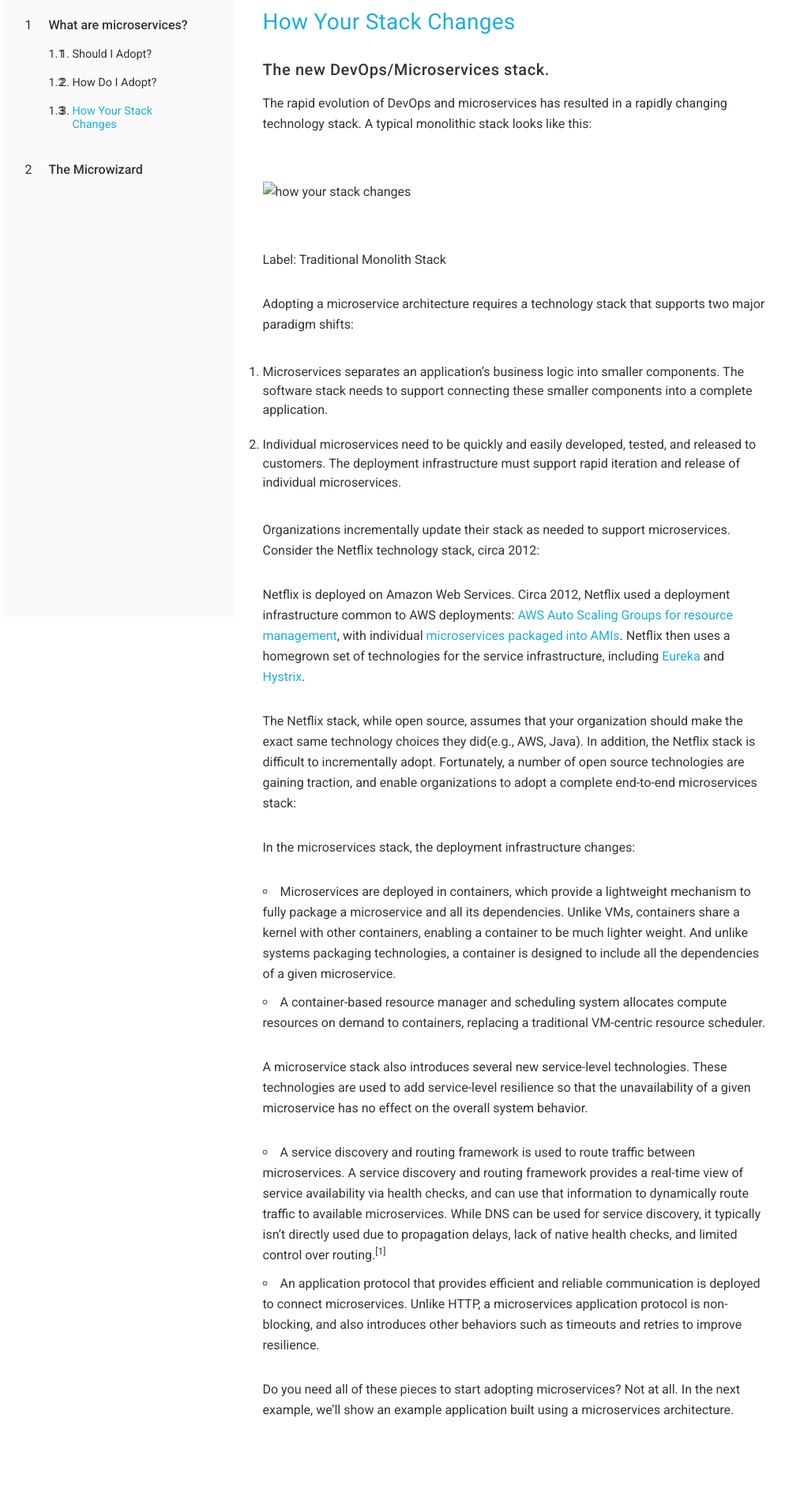
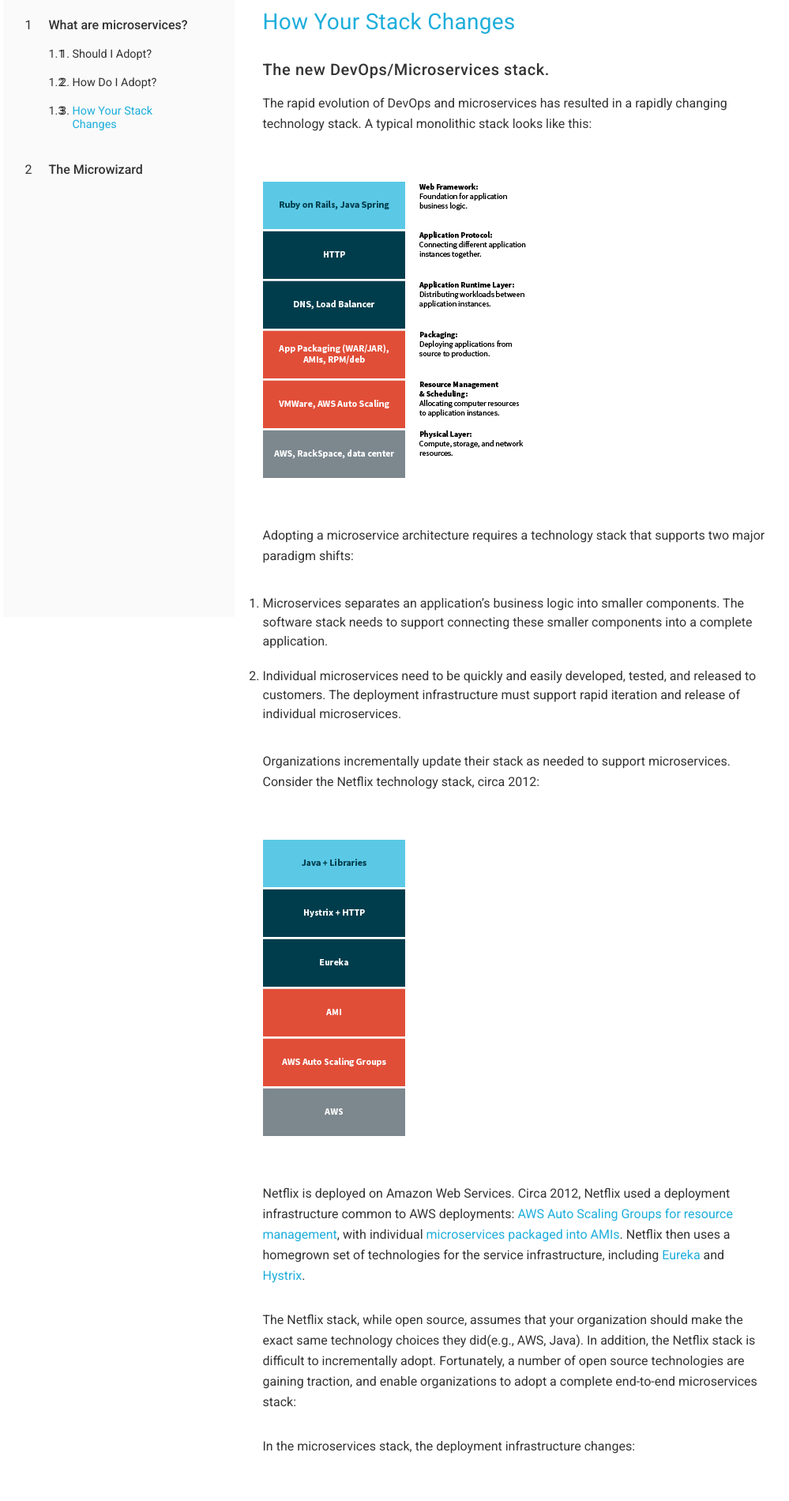
Before and after one commit to datawire/playbook, a Jekyll site: the page built from _playbook/how-your-stack-changes.md, in a window 1280 px wide. Shown: the part 245-2145 px from the top of the page at 79% size, without its empty margins (51-1050 px from the left). Built offline with Jekyll 4.4.1, drawn with Linux system fonts in a browser that asks for light colours; before the commit the page ends 2115 px from its top, so only the background shows below that.

Commit message:
Added images!

```diff
--- a/_playbook/how-your-stack-changes.md
+++ b/_playbook/how-your-stack-changes.md
@@ -9,9 +9,7 @@
 
 The rapid evolution of DevOps and microservices has resulted in a rapidly changing technology stack. A typical monolithic stack looks like this:
 
-![how your stack changes]()
-
-Label: Traditional Monolith Stack
+![Traditional Monolith Stack](/images/typical.png)
 
 Adopting a microservice architecture requires a technology stack that supports two major paradigm shifts:
 
@@ -20,11 +18,15 @@
 
 Organizations incrementally update their stack as needed to support microservices. Consider the Netflix technology stack, circa 2012:
 
+![Netflix Microservices Stack](/images/netflix.png)
+
 Netflix is deployed on Amazon Web Services. Circa 2012, Netflix used a deployment infrastructure common to AWS deployments: [AWS Auto Scaling Groups for resource management](https://www.google.com/url?q=http://techblog.netflix.com/2012/01/auto-scaling-in-amazon-cloud.html&amp;sa=D&amp;usg=AFQjCNGliRlmdrTri_re1DLQo7nflCygvA), with individual [microservices packaged into AMIs](https://www.google.com/url?q=http://techblog.netflix.com/2013/03/ami-creation-with-aminator.html&amp;sa=D&amp;usg=AFQjCNGXPwjbVleIVaHPsIiKHxXvY5K6JA). Netflix then uses a homegrown set of technologies for the service infrastructure, including [Eureka](https://www.google.com/url?q=https://github.com/Netflix/eureka&amp;sa=D&amp;usg=AFQjCNEP11fKjeCgNbvIINeYj453uC9iBw) and [Hystrix](https://www.google.com/url?q=https://github.com/Netflix/Hystrix&amp;sa=D&amp;usg=AFQjCNGUV5mRwdB5NCdmuQH4QIOABgVXhQ).
 
 The Netflix stack, while open source, assumes that your organization should make the exact same technology choices they did(e.g., AWS, Java). In addition, the Netflix stack is difficult to incrementally adopt. Fortunately, a number of open source technologies are gaining traction, and enable organizations to adopt a complete end-to-end microservices stack:
 
 In the microservices stack, the deployment infrastructure changes:
+
+![Microservices Stack Changes](/images/microservices.png)
 
 * Microservices are deployed in containers, which provide a lightweight mechanism to fully package a microservice and all its dependencies. Unlike VMs, containers share a kernel with other containers, enabling a container to be much lighter weight. And unlike systems packaging technologies, a container is designed to include all the dependencies of a given microservice.
 * A container-based resource manager and scheduling system allocates compute resources on demand to containers, replacing a traditional VM-centric resource scheduler.
--- a/css/datawire.css
+++ b/css/datawire.css
@@ -82,6 +82,7 @@
 
 .page-content img {
     margin: 30px 0px;
+    max-width: 100%;
 }
 
 .logo {
```
Also changed, not shown: _playbook/microservices-playbook.md (+1 -1 lines), _playbook/the-microwizard.md (+2 -0 lines), images/dw-docs-logo.png (deleted), images/iteration-cycles.png (added), images/microservices.png (added), images/microwizard.png (added), images/netflix.png (added), images/typical.png (added).
